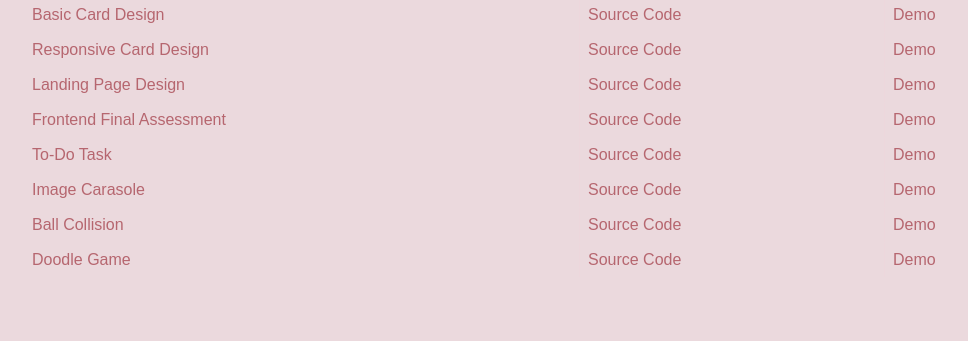
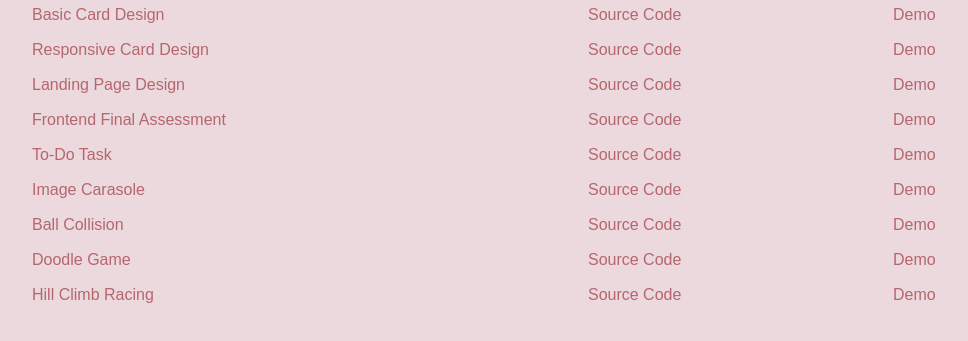
Before and after one commit to prerannaa/Assessments, a plain HTML site: page index.html in a window 1280 px wide. Shown: the part 117-458 px from the top of the page, without its empty margins (105-1073 px from the left). Drawn offline with Linux system fonts and the light colour scheme.

Commit message:
Added a table row in the github page

```diff
--- a/index.html
+++ b/index.html
@@ -55,6 +55,11 @@
                 <td><a href="https://github.com/prerannaa/Assessments/tree/master/All%20Assesment/Doddle%20Game">Source Code</a></td>
                 <td><a href="https://prerannaa.github.io/Assessments/All%20Assesment/Doddle%20Game/">Demo</a></td>
             </tr>
+            <tr>
+                <td>Hill Climb Racing</td>
+                <td><a href="https://github.com/prerannaa/Assessments/tree/master/All%20Assesment/Hill%20Climb%20Racing">Source Code</a></td>
+                <td><a href="https://prerannaa.github.io/Assessments/All%20Assesment/Hill%20Climb%20Racing">Demo</a></td>
+            </tr>
         </table>
     </div>
 </body>
```
